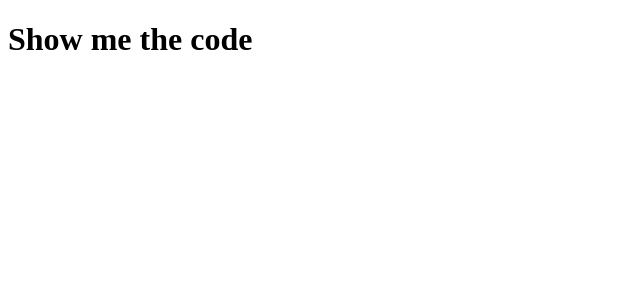
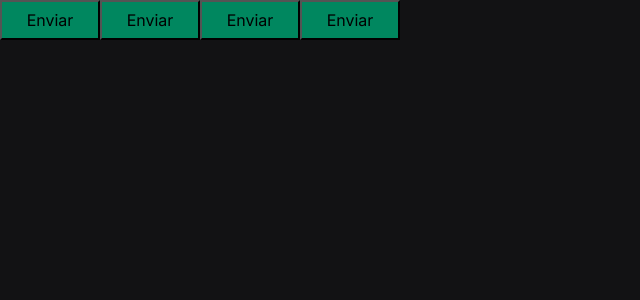
Before and after one commit to dimascamillo/showmethecode, a React (Vite) app: page / in a window 1280 px wide. Shown: the top 300 px of the page, without its empty margins (0-640 px from the left). Built offline with nearby package versions, Linux system fonts and the light colour scheme.

Commit message:
add styledcomponents into the project

```diff
--- a/index.html
+++ b/index.html
@@ -1,10 +1,16 @@
 <!DOCTYPE html>
 <html lang="en">
   <head>
+
+    <link rel="preconnect" href="https://fonts.googleapis.com" />
+    <link rel="preconnect" href="https://fonts.gstatic.com" crossorigin />
+
     <meta charset="UTF-8" />
-    <link rel="icon" type="image/svg+xml" href="/vite.svg" />
     <meta name="viewport" content="width=device-width, initial-scale=1.0" />
-    <title>Vite + React + TS</title>
+    <title>Show me the code!</title>
+
+    <link href="https://fonts.googleapis.com/css2?family=Inter:wght@400;600;700&display=swap" rel="stylesheet" />
+
   </head>
   <body>
     <div id="root"></div>
--- a/package.json
+++ b/package.json
@@ -10,11 +10,13 @@
   },
   "dependencies": {
     "react": "^18.2.0",
-    "react-dom": "^18.2.0"
+    "react-dom": "^18.2.0",
+    "styled-components": "^5.3.6"
   },
   "devDependencies": {
     "@types/react": "^18.0.27",
     "@types/react-dom": "^18.0.10",
+    "@types/styled-components": "^5.1.26",
     "@vitejs/plugin-react": "^3.1.0",
     "typescript": "^4.9.3",
     "vite": "^4.1.0"
--- a/src/App.tsx
+++ b/src/App.tsx
@@ -1,10 +1,19 @@
-function App() {
+import { ThemeProvider } from "styled-components";
+import { defaultTheme } from "./styles/themes/default";
+
+import { Button } from "./components/Button/Button";
+import { GlobalStyle } from "./styles/global";
+
+export function App() {
 
   return (
-    <>
-      <h1>Show me the code</h1>
-    </>
+    <ThemeProvider theme={defaultTheme}>
+      <Button variant="primary"/>
+      <Button variant="secondary" />
+      <Button variant="danger" />
+      <Button variant="success" />
+
+      <GlobalStyle />
+    </ThemeProvider>
   )
 }
-
-export default App
--- /dev/null
+++ b/src/components/Button/Button.styles.ts
@@ -0,0 +1,22 @@
+import styled, {css} from "styled-components";
+
+export type ButtonVariant = 'primary' | 'secondary' | 'danger' | 'success' | 'warning';
+
+interface TagButtonProps {
+  variant: ButtonVariant;
+}
+
+const buttonVariants = {
+  primary: 'purple',
+  secondary: 'orange',
+  danger: 'red',
+  success: 'green'
+}
+
+export const TagButton = styled.button<TagButtonProps> `
+  width: 100px;
+  height: 40px;
+
+  background-color: ${props => props.theme['green-500']};
+
+`
--- /dev/null
+++ b/src/components/Button/Button.tsx
@@ -0,0 +1,9 @@
+import { ButtonVariant, TagButton } from "./Button.styles";
+
+interface ButtonProps {
+  variant?: ButtonVariant;
+}
+
+export function Button({ variant = "primary" }: ButtonProps) {
+  return <TagButton variant={variant}>Enviar</TagButton>;
+}
--- a/src/main.tsx
+++ b/src/main.tsx
@@ -1,6 +1,6 @@
 import React from 'react'
 import ReactDOM from 'react-dom/client'
-import App from './App'
+import { App } from './App'
 
 ReactDOM.createRoot(document.getElementById('root') as HTMLElement).render(
   <React.StrictMode>
--- /dev/null
+++ b/src/styles/global.ts
@@ -0,0 +1,25 @@
+import { createGlobalStyle } from "styled-components";
+
+export const GlobalStyle = createGlobalStyle`
+  * {
+    margin: 0;
+    padding: 0;
+    box-sizing: border-box;
+  }
+
+  :focus {
+    outline: 0;
+    box-shadow: 0 0 0 2px ${props => props.theme['green-500']};
+  }
+
+  body {
+    background-color: ${props => props.theme["gray-900"]};
+    color: ${props => props.theme["gray-300"]};
+  }
+
+  body, input, textarea, button {
+    font-family: 'Inter', sans-serif;
+    font-weight: 400;
+    font-size: 1rem;
+  }
+`
--- /dev/null
+++ b/src/styles/themes/default.ts
@@ -0,0 +1,21 @@
+export const defaultTheme = {
+  white: 'white',
+
+  'gray-100': '#E1E1E6',
+  'gray-300': '#C4C4CC',
+  'gray-400': '#8D8D99',
+  'gray-500': '#7C7C8A',
+  'gray-600': '#323238',
+  'gray-700': '#29292E',
+  'gray-800': '#202024',
+  'gray-900': '#121214',
+
+  'green-300': '#00B37E',
+  'green-500': '#00875F',
+  'green-700': '#015F43',
+
+  'red-500': '#AB222E',
+  'red-700': '#7A1921',
+
+  'yellow-500': '#FBA94C',
+}
```
Also changed, not shown: src/@types/styles.d.ts (added, +8 -0 lines), 1 other file (tests, documents, lock files or other folders).
